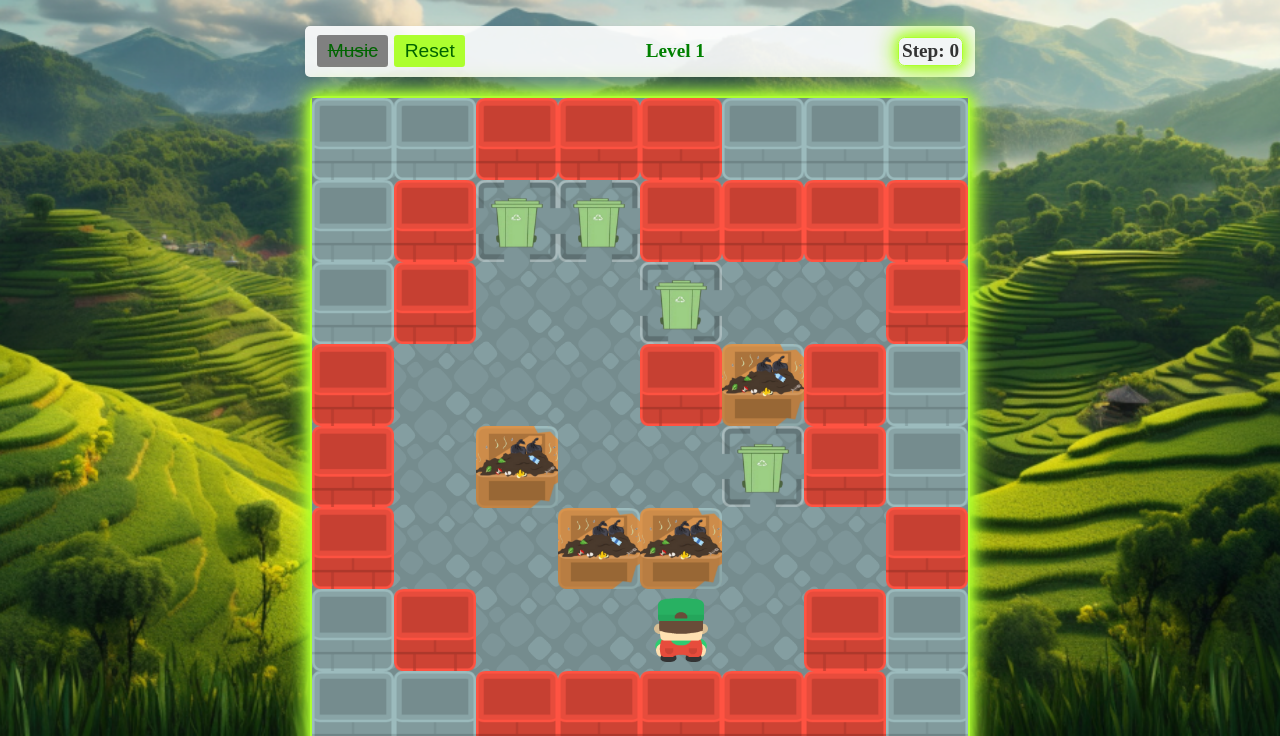
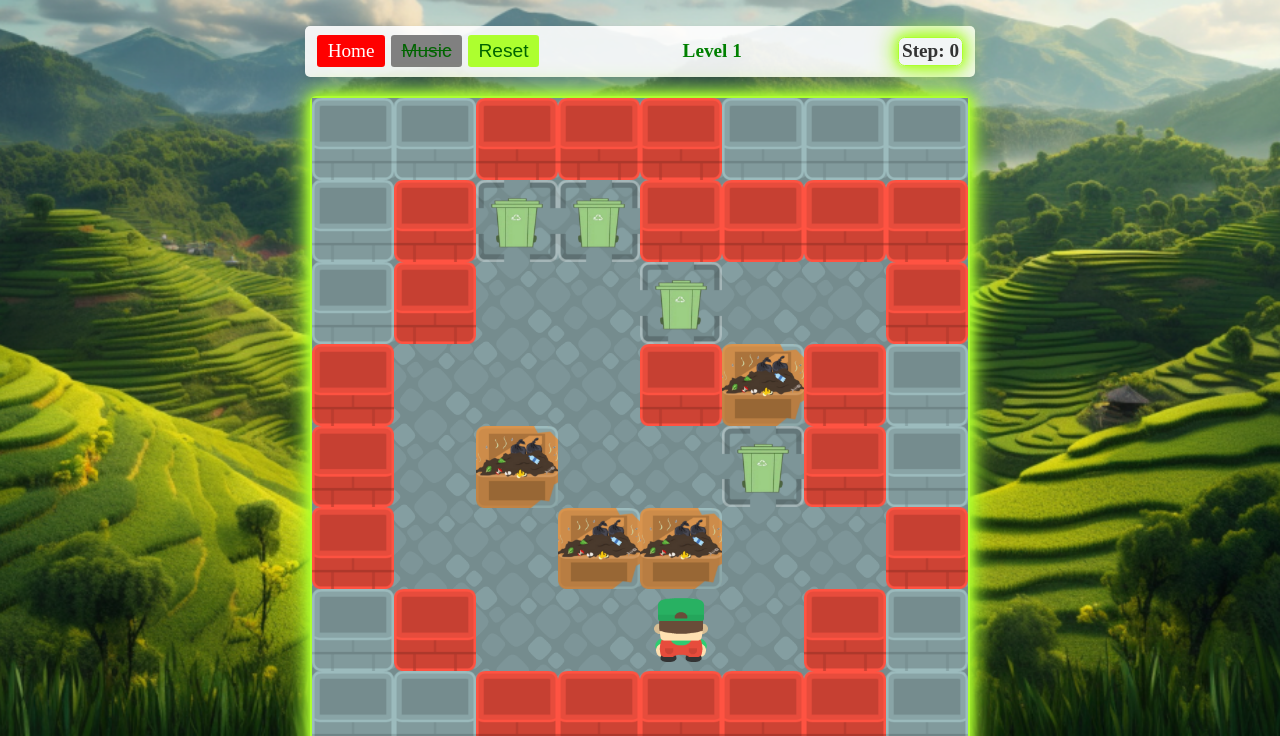
Before and after one commit to khelifiMohamedYacine/Group-project, a Django app: page /sokoban_game in a window 1280 px wide. Shown: the part 64-800 px from the top of the page. Run offline with Django 5.2, Linux system fonts and the light colour scheme; data comes from the database, SQL or seed files in the repository.

Commit message:
Added Home buttons to the pages that didn't have any way to exit them.

```diff
--- a/jumping_game/templates/jumping_game/jumping_game.html
+++ b/jumping_game/templates/jumping_game/jumping_game.html
@@ -2,11 +2,13 @@
 <html lang="en">
 <head>
     <meta charset="UTF-8">
+    <meta name="viewport" content="width=device-width, initial-scale=1.0">
     <title>Jumping Game</title>
     {% load static %}
     <link rel="stylesheet" href="{% static 'jumping_game/css/jumping_game.css' %}">
 </head>
 <body>
+    <a id="homeButton" href="{% url 'home' %}">Home</a> <!--Home button-->
 
     <canvas id="canvas1"></canvas>
     <img id="playerImage" src="{% static 'jumping_game/images/dog.png' %}" alt="">
--- a/locations/templates/locations/user_map.html
+++ b/locations/templates/locations/user_map.html
@@ -45,7 +45,7 @@
       Bypass Location Check: for testing only (Off)
     </button>
     <div class="row g-4 mt-2 justify-content-center">
-      <!-- Graph Button Section -->
+      <!-- Graph + Home Button Section -->
       <div class="col-md-4 text-center">
         <div class="form-floating">
           <button
@@ -57,6 +57,8 @@
             Generate Graph
           </button>
         </div>
+
+        <a href="{% url 'home' %}" class="btn btn-danger my-3 w-100">Return Home</a>
       </div>
     </div>
 
--- a/sokoban_game/static/sokoban_game/css/Sokoban-game.css
+++ b/sokoban_game/static/sokoban_game/css/Sokoban-game.css
@@ -67,7 +67,7 @@ html, body {
     padding: 4px;
 }
 
-.btn-container button {
+.btn-container button, a {
     padding: 8px 16px;
     border: none;
     border-radius: 5px;
@@ -81,6 +81,17 @@ html, body {
 
 .btn-container button:hover {
     background-color: darkolivegreen;
+}
+
+#home {
+    background-color: red;
+    text-decoration: none;
+    color: white;
+}
+
+#home:hover {
+    background-color: rgb(175, 0, 0) !important;
+    color: rgb(162, 126, 126);
 }
 
 ul {
--- a/sokoban_game/templates/sokoban_game/SokobanGame-version1.html
+++ b/sokoban_game/templates/sokoban_game/SokobanGame-version1.html
@@ -11,6 +11,7 @@
 <div class="game-board">
     <div class="btn-container">
         <div class="btn-left">
+            <a id="home" href="{% url 'home' %}" style="background-color: red;">Home</a>
             <button id="music">Music</button>
             <button id="reset">Reset</button>
         </div>
```
Also changed, not shown: jumping_game/static/jumping_game/css/jumping_game.css (+22 -0 lines), quizzes/templates/quizzes/quiz.html (+2 -6 lines).
